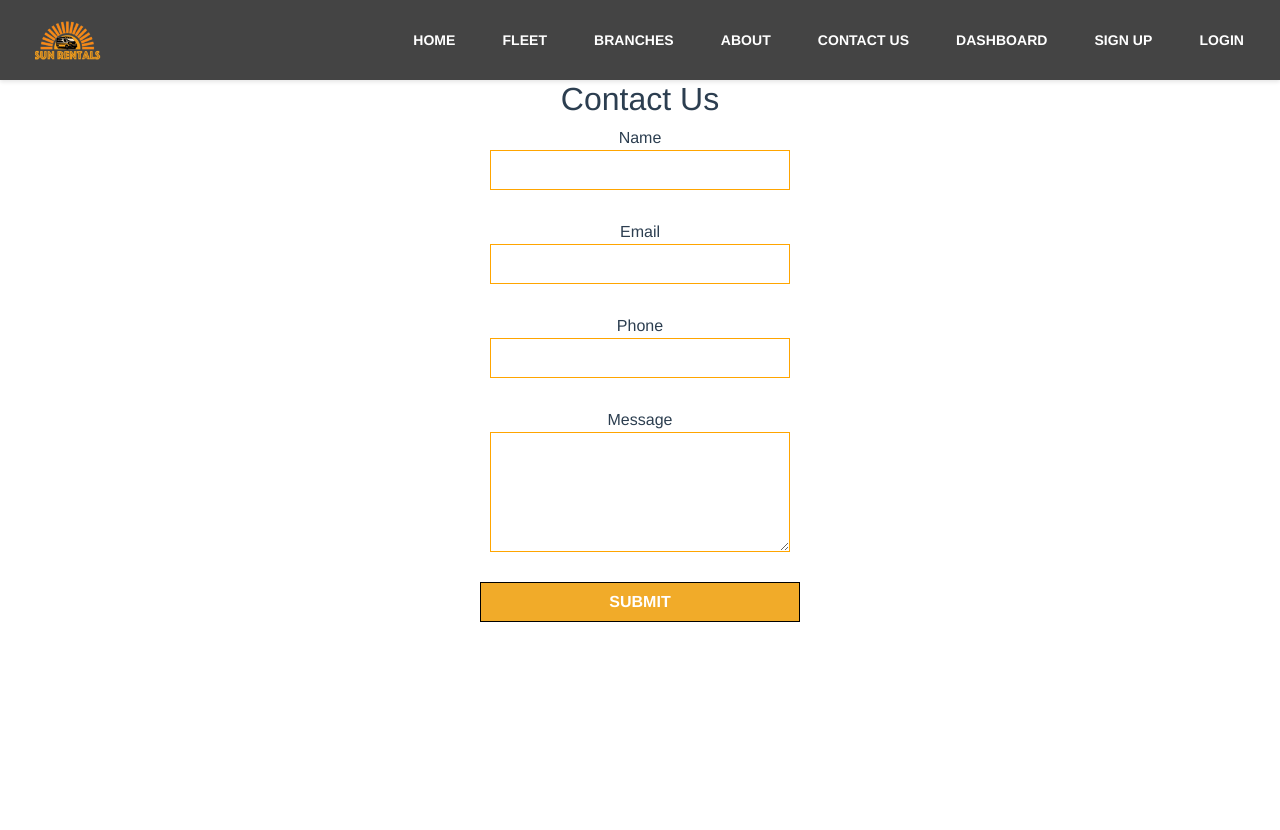
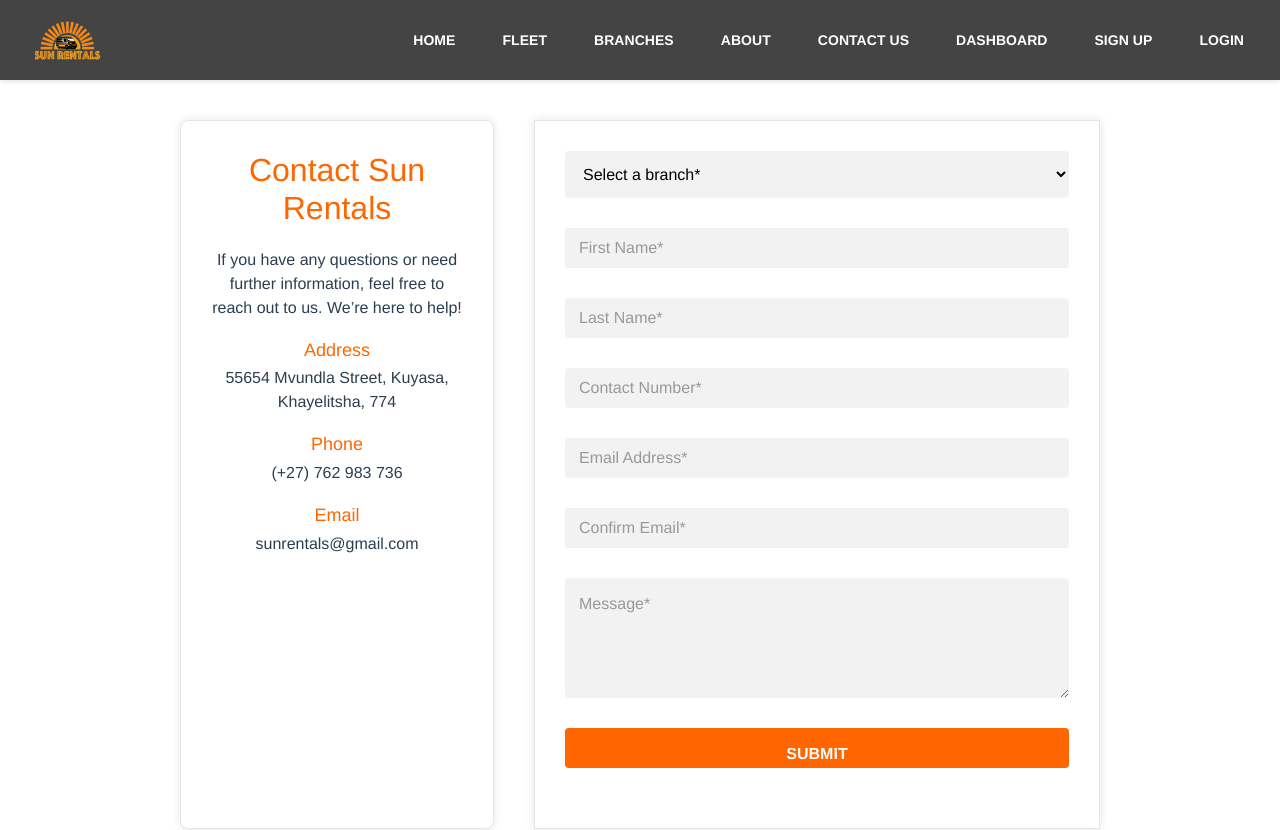
Before and after one commit to GilbertoSilva998/sunRentalFE, a Vue app: page /contactUs in a window 1280 px wide. Shown: the top 830 px of the page. Built offline with nearby package versions, Linux system fonts and the light colour scheme.

Commit message:
ContactUs page front end work

```diff
--- a/src/views/ContactUsView.vue
+++ b/src/views/ContactUsView.vue
@@ -1,60 +1,227 @@
 <template>
-    <Header/>
+  <div>
+    <Header />
     <div class="contact-us">
-            <h2>Contact Us</h2>
-            <form class="register">
+      <div class="contact-text">
+        <h2>Contact Sun Rentals</h2>
+        <p>If you have any questions or need further information, feel free to reach out to us. We’re here to help!</p>
+        <div class="info-item">
+          <h3>Address</h3>
+          <p>55654 Mvundla Street, Kuyasa, Khayelitsha, 774</p>
+        </div>
+        <div class="info-item">
+          <h3>Phone</h3>
+          <p>(+27) 762 983 736</p>
+        </div>
+        <div class="info-item">
+          <h3>Email</h3>
+          <p>sunrentals@gmail.com</p>
+        </div>
+      </div>
+      <div class="contact-form">
+        <form class="register" @submit.prevent="submitForm">
           <div class="form-group">
-                            <label for="name">Name</label>
-                            <input type="text" id="name" v-model="form.name" required>
+            <select v-model="form.branch" id="branch" required>
+              <option value="" disabled selected>Select a branch*</option>
+              <option>Khayelitsha</option>
+              <option>Woodstock</option>
+              <option>Wynberg</option>
+              <option>Wellington</option>
+              <option>Bellville</option>
+            </select>
           </div>
           <div class="form-group">
-                            <label for="email">Email</label>
-                            <input type="email" id="email" v-model="form.email" required>
+            <input type="text" id="firstName" v-model="form.firstName" placeholder="First Name*" required>
           </div>
           <div class="form-group">
-                            <label for="phone">Phone</label>
-                            <input type="tel" id="phone" v-model="form.phone">
+            <input type="text" id="lastName" v-model="form.lastName" placeholder="Last Name*" required>
           </div>
           <div class="form-group">
-                            <label for="message">Message</label>
-                            <textarea id="message" v-model="form.message" required></textarea>
+            <input type="tel" id="phone" v-model="form.phone" placeholder="Contact Number*" required>
+          </div>
+          <div class="form-group">
+            <input type="email" id="email" v-model="form.email" placeholder="Email Address*" required>
+          </div>
+          <div class="form-group">
+            <input type="email" id="confirmEmail" v-model="form.confirmEmail" placeholder="Confirm Email*" required>
+            <p v-if="form.email !== form.confirmEmail && form.confirmEmail" class="error-message">
+              Email and Confirm Email must match.
+            </p>
+          </div>
+
+          <div class="form-group">
+            <textarea id="message" v-model="form.message" placeholder="Message*" required></textarea>
           </div>
           <button type="submit">Submit</button>
         </form>
+        <p v-if="responseMessage" class="response-message">{{ responseMessage }}</p>
       </div>
-
-    <Footer/>
+    </div>
+    <Footer />
+  </div>
 </template>
 
 <script>
+import axios from 'axios';
 import Footer from '@/layout/Footer.vue';
-import Header from '@/layout/Header.vue';
+import Header from '../layout/Header.vue';
 
 export default {
   name: 'ContactUs',
   components: {
     Header,
-        Footer
+    Footer,
   },
   data() {
     return {
       form: {
-        name: '',
+        branch: '',
+        firstName: '',
+        lastName: '',
+        phone: '',
         email: '',
-        phone: '',
+        confirmEmail: '',
         message: ''
-      }
+      },
+      responseMessage: ''
     };
   },
   methods: {
-    submitForm() {
-      console.log('Form submitted', this.form);
-      // Add form submission logic here
+    async submitForm() {
+      // Check if the email and confirm email fields match
+      if (this.form.email !== this.form.confirmEmail) {
+        this.responseMessage = 'Email and Confirm Email must match.';
+        return;
+      }
+
+      try {
+        const response = await axios.post('http://localhost:8089/api/contact-message', this.form, {
+          headers: {
+            'Content-Type': 'application/json'
+          }
+        });
+
+        this.responseMessage = 'Form successfully sent';
+        this.form = {
+          branch: '',
+          firstName: '',
+          lastName: '',
+          phone: '',
+          email: '',
+          confirmEmail: '',
+          message: ''
+        };
+      } catch (error) {
+        console.error('There was an error!', error);
+        this.responseMessage = 'An error occurred while submitting the form.';
       }
     }
   }
+
+};
 </script>
 
-<style>
+<style scoped>
+.contact-us {
+  display: flex;
+  flex-direction: row;
+  max-width: 1000px;
+  margin: 0 auto;
+  padding: 40px;
+  gap: 40px;
+}
 
+.contact-text {
+  flex: 1;
+  padding: 30px;
+  background-color: #ffffff;
+  border: 1px solid #e5e5e5;
+  border-radius: 8px;
+  box-shadow: 0 0 10px rgba(0, 0, 0, 0.1);
+}
+
+.contact-text h2 {
+  font-size: 32px;
+  margin-bottom: 20px;
+  color: #ff6600;
+}
+
+.error-message {
+  color: red;
+  font-size: 14px;
+  margin-top: 5px;
+}
+
+.contact-text p {
+  font-size: 16px;
+  margin-bottom: 20px;
+}
+
+.info-item {
+  margin-bottom: 20px;
+}
+
+.info-item h3 {
+  font-size: 18px;
+  margin-bottom: 5px;
+  color: #ff6600;
+}
+
+.info-item p {
+  font-size: 16px;
+}
+
+.contact-form {
+  flex: 2;
+  padding: 30px;
+  background-color: #ffffff;
+  border: 1px solid #e5e5e5;
+  box-shadow: 0 0 10px rgba(0, 0, 0, 0.1);
+}
+
+.register {
+  display: flex;
+  flex-direction: column;
+}
+
+.form-group {
+  margin-bottom: 20px;
+}
+
+select,
+input,
+textarea {
+  width: 100%;
+  padding: 14px;
+  margin-bottom: 10px;
+  border: none;
+  border-radius: 4px;
+  font-size: 16px;
+  background-color: #f2f2f2;
+}
+
+input::placeholder,
+textarea::placeholder {
+  color: #999;
+}
+
+button {
+  width: 100%;
+  padding: 14px;
+  background-color: #ff6600;
+  color: white;
+  border: none;
+  border-radius: 4px;
+  font-size: 16px;
+  cursor: pointer;
+}
+
+button:hover {
+  background-color: green;
+}
+
+.response-message {
+  margin-top: 20px;
+  color: #ff6600;
+}
 </style>
```
Lines whose indentation alone changed are shown as unchanged.
